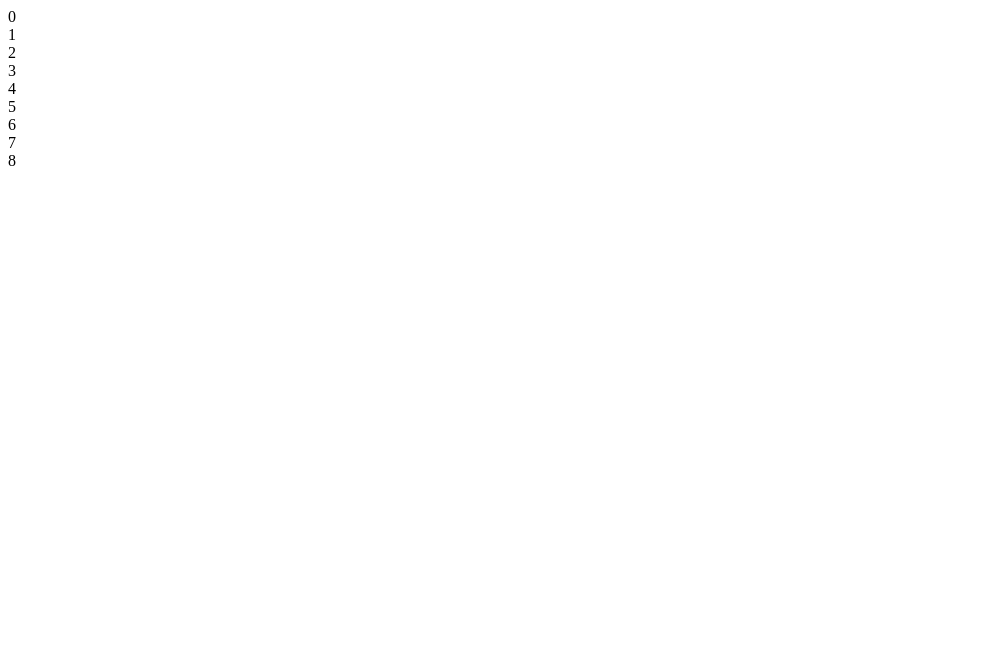
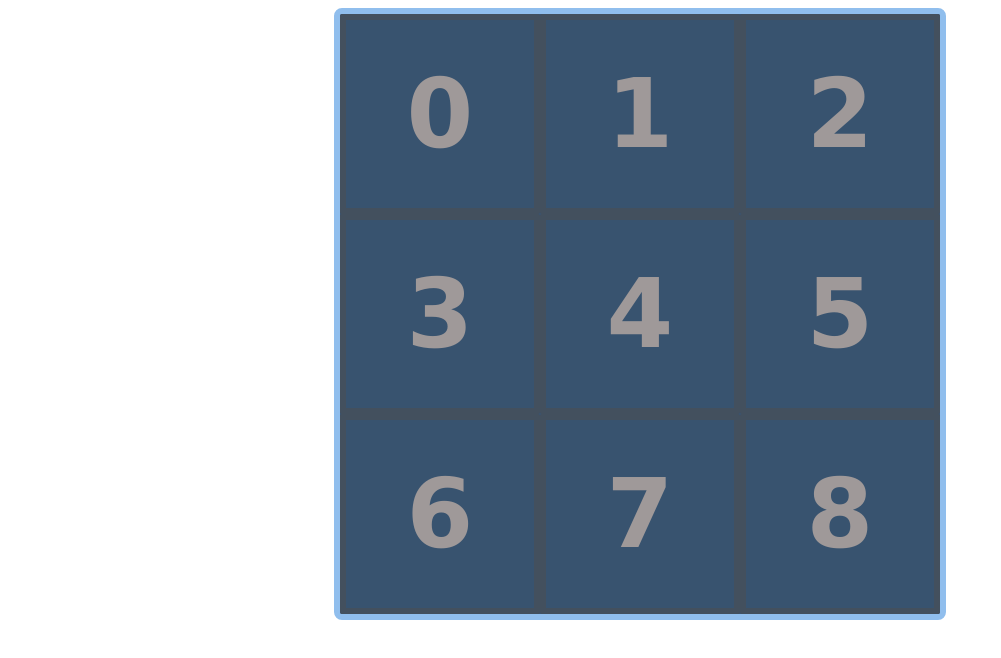
Before and after one commit to emmanuelguedes88/TIC-TAC-TOE, a plain HTML site: page Index.HTML in a window 1280 px wide. Shown: the whole page, without its empty margins (0-1001 px from the left). Drawn offline with Linux system fonts and the light colour scheme; files that its build step writes are made by us from their sources.

Commit message:
Implementando o tabuleiro

```diff
--- a/Index.HTML
+++ b/Index.HTML
@@ -5,7 +5,7 @@
     <meta http-equiv="X-UA-Compatible" content="IE=edge">
     <meta name="viewport" content="width=device-width, initial-scale=1.0">
     <title>TIC TAC TOE</title>
-    <link rel="stylesheet" href="css/style.css">
+    <link rel="stylesheet" href="style.css">
 </head>
 <body>
     <div class="game">
--- a/style.css
+++ b/style.css
@@ -0,0 +1,21 @@
+.game {
+    width: 600px;
+    height: 600px;
+    margin: 0 auto;
+    background-color: #38536f;
+    color: rgb(159, 153, 153);
+    border: 6px solid #90beed;
+    border-radius: 8px;
+    display: grid;
+    grid-template: repeat(3, 1fr) / repeat(3, 1fr);
+}
+.game > div {
+    border: 6px solid #43505e;
+    border-radius: 2px;
+    font-family: Verdana;
+    font-weight: bold;
+    font-size: 6em;
+    display: flex;
+    justify-content: center;
+    align-items: center;
+}
```
